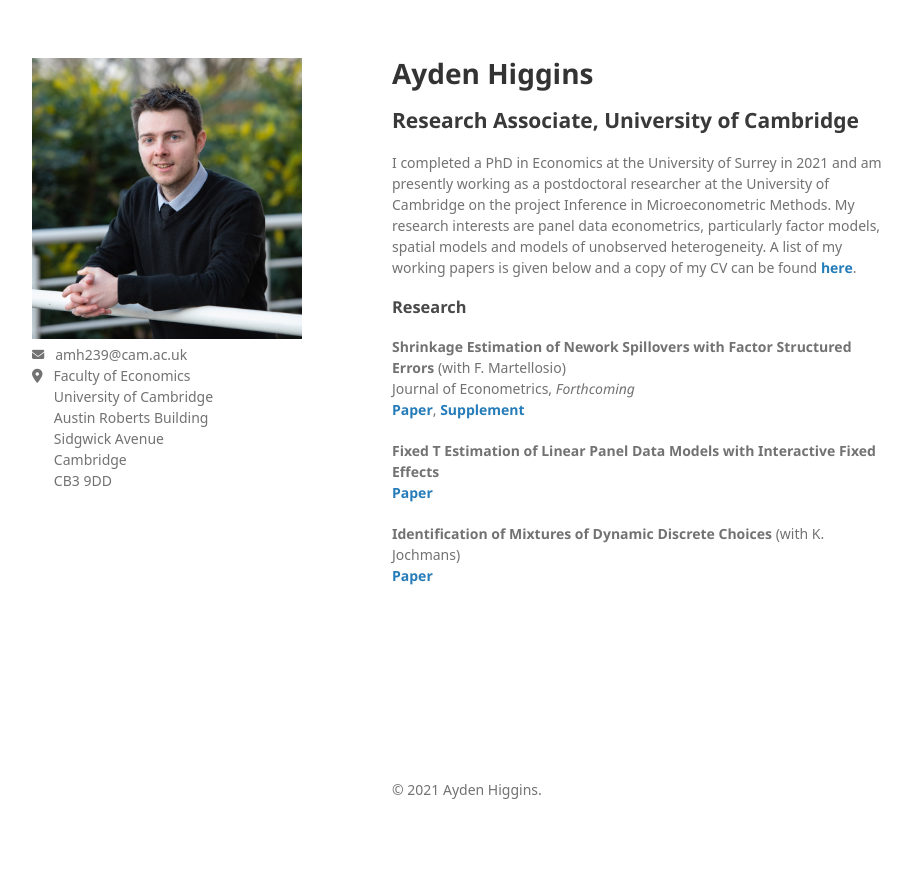
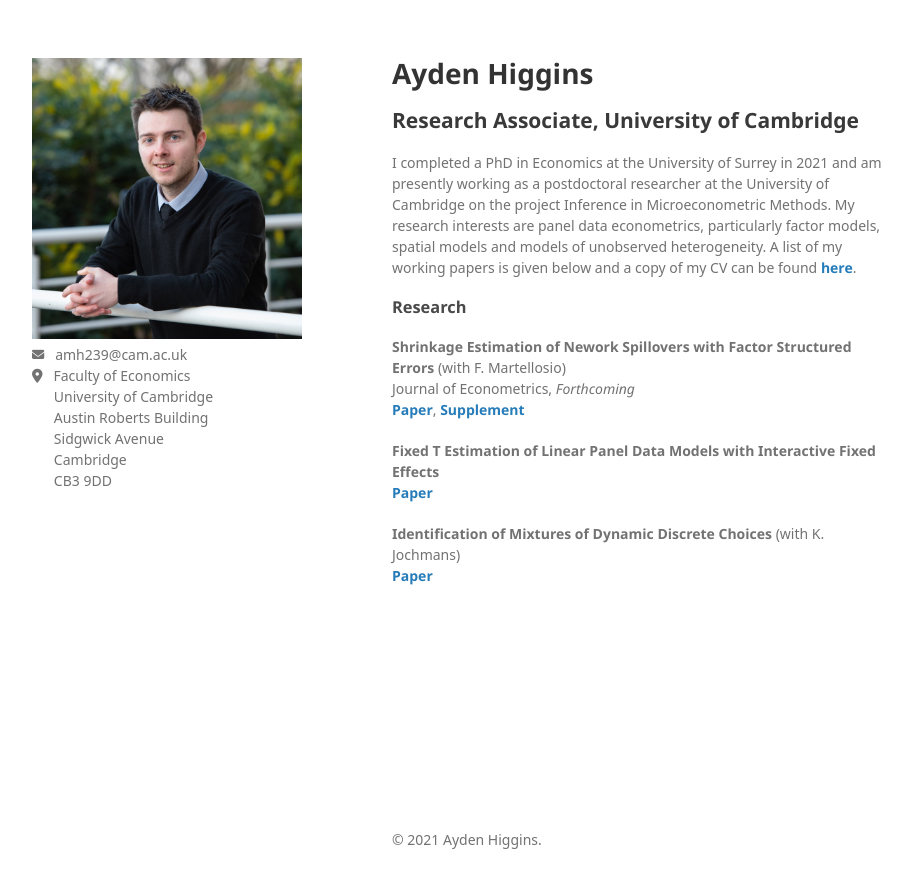
Before and after one commit to Tokkita/Tokkita.github.io, a Jekyll site: the page built from index.md, in a window 1280 px wide. Shown: the top 888 px of the page, without its empty margins (178-1090 px from the left). Built offline with Jekyll 4.4.1, drawn with Linux system fonts in a browser that asks for light colours; nearby versions of some CDN libraries; some web fonts are replaced; our own code applies the rules of GitHub Pages for plain Markdown files.

Commit message:
Update style.scss

```diff
--- a/assets/css/style.scss
+++ b/assets/css/style.scss
@@ -6,5 +6,4 @@
 footer {
     background-color: #fff;
     width:500px;
-    bottom:100px
 }
```
